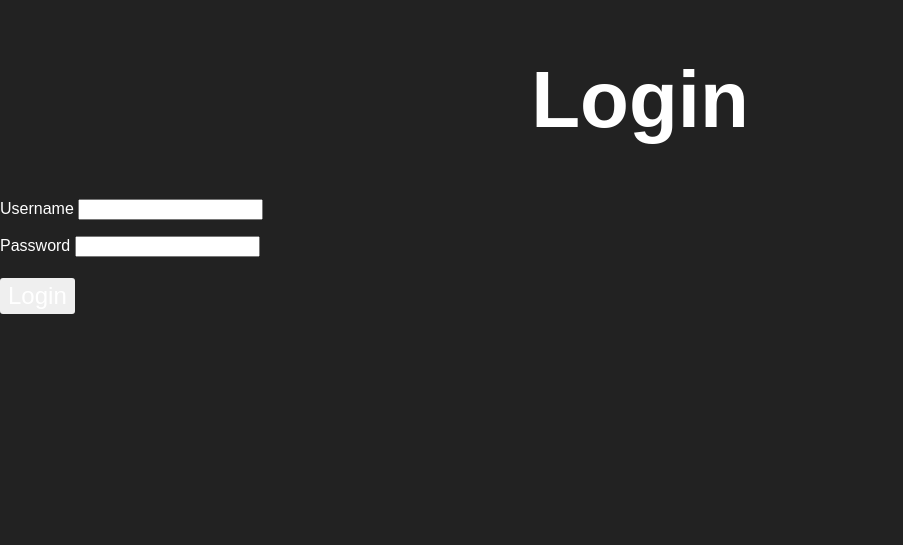
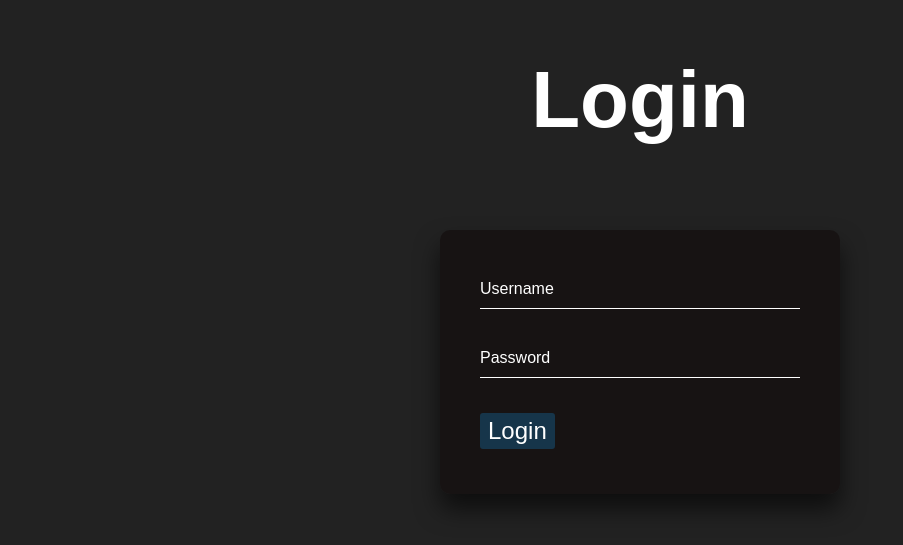
Before and after one commit to OGR-67/Movie_Picker, a Flask app: page /auth/login in a window 1280 px wide. Shown: the part 38-583 px from the top of the page, without its empty margins (0-903 px from the left). Run offline with Flask 3, Linux system fonts and the light colour scheme; some libraries are stand-ins or nearby versions.

Commit message:
feat: style - login and register form

```diff
--- a/static/styles/base.css
+++ b/static/styles/base.css
@@ -25,7 +25,7 @@ a {
 }
 
 nav {
-    background-color: #0d0d0d;
+    background-color: rgba(24, 20, 20, 0.987);
     padding: 10px 15px;
     display: flex;
     gap: 10px;
@@ -72,7 +72,7 @@ nav {
 }
 
 .btn-submit {
-    background-color: #064273;
+    background-color: #16354a;
     color: #fff;
 }
 
@@ -90,3 +90,15 @@ nav {
 .wrap {
     flex-wrap: wrap;
 }
+
+.text-danger {
+    color: #b21e1e;
+}
+
+.text-center {
+    text-align: center;
+}
+
+.mgt-0 {
+    margin-top: 0;
+}
--- /dev/null
+++ b/static/styles/form.css
@@ -0,0 +1,57 @@
+.form-box {
+    position: absolute;
+    top: 50%;
+    left: 50%;
+    width: 400px;
+    padding: 40px;
+    transform: translate(-50%, -50%);
+    background: rgba(24, 20, 20, 0.987);
+    box-sizing: border-box;
+    box-shadow: 0 15px 25px rgba(0, 0, 0, 0.6);
+    border-radius: 10px;
+}
+
+.form-box .user-box {
+    position: relative;
+}
+
+.form-box .user-box input {
+    width: 100%;
+    padding: 10px 0;
+    font-size: 16px;
+    color: #fff;
+    margin-bottom: 30px;
+    border: none;
+    border-bottom: 1px solid #fff;
+    outline: none;
+    background: transparent;
+}
+
+.form-box .user-box label {
+    position: absolute;
+    top: 0;
+    left: 0;
+    padding: 10px 0;
+    font-size: 16px;
+    color: #fff;
+    pointer-events: none;
+    transition: all 0.1s ease-in-out;
+}
+
+.field-error {
+    position: relative;
+    top: -20px;
+    margin: 0;
+}
+
+.form-box .user-box input:focus ~ label,
+.form-box .user-box input:valid ~ label {
+    top: -20px;
+    left: 0;
+    color: #bdb8b8;
+    font-size: 12px;
+}
+
+/* .form-box button {
+    color: red;
+} */
--- a/templates/components/form.html
+++ b/templates/components/form.html
@@ -1,17 +1,21 @@
 <form method="{{ method }}" action="{{ action }}">
   {{ form.hidden_tag() }}
   {% for field in fields %}
-  <div class="form-group">
-    <label for="{{ field.field_name }}">{{ field.label }}</label>
+  <div class="user-box">
     <input type="{{ field.input_type }}" class="form-control" id="{{ field.field_name }}" name="{{ field.field_name }}"
       {% if field.is_required %}required{% endif %}>
-    <p id="{{ field.field_name }}_errors" class="text-danger">
-      {% if errors and errors[field.field_name] %}
+    <label for="{{ field.field_name }}">{{ field.label }}</label>
+    {% if errors and errors[field.field_name] %}
+    <p id="{{ field.field_name }}_errors" class="field-error text-danger">
       {{ ", ".join(errors[field.field_name]) }}
-      {% endif %}
     </p>
+    {% endif %}
   </div>
   {% endfor %}
-  <div id="error-field" class="text-danger"></div>
-  <button type="submit" class="btn btn-primary">{{ submit_button_text }}</button>
+  {% if error %}
+  <p class="text-center text-danger mgt-0" role="alert">
+    {{ error_message }}
+  </p>
+  {% endif %}
+  <button type="submit" class="btn btn-submit">{{ submit_button_text }}</button>
 </form>
--- a/templates/login.html
+++ b/templates/login.html
@@ -1,7 +1,9 @@
 {% extends 'base.html' %}
 
 {% block title %}Login{% endblock %}
-{% block head %}{% endblock %}
+{% block head %}
+<link rel="stylesheet" type="text/css" href="{{ url_for('static', filename='styles/form.css') }}">
+{% endblock %}
 
 {% block content %}
 
@@ -22,6 +24,9 @@
 {% set submit_button_text = "Login" %}
 {% set method = "POST" %}
 {% set action = url_for('auth.login') %}
-{% include "components/form.html" %}
+{% set error_message = "Unable to login with provided credentials" %}
 
+<div class="form-box">
+  {% include "components/form.html" %}
+</div>
 {% endblock %}
```
Also changed, not shown: templates/register.html (+5 -5 lines).
